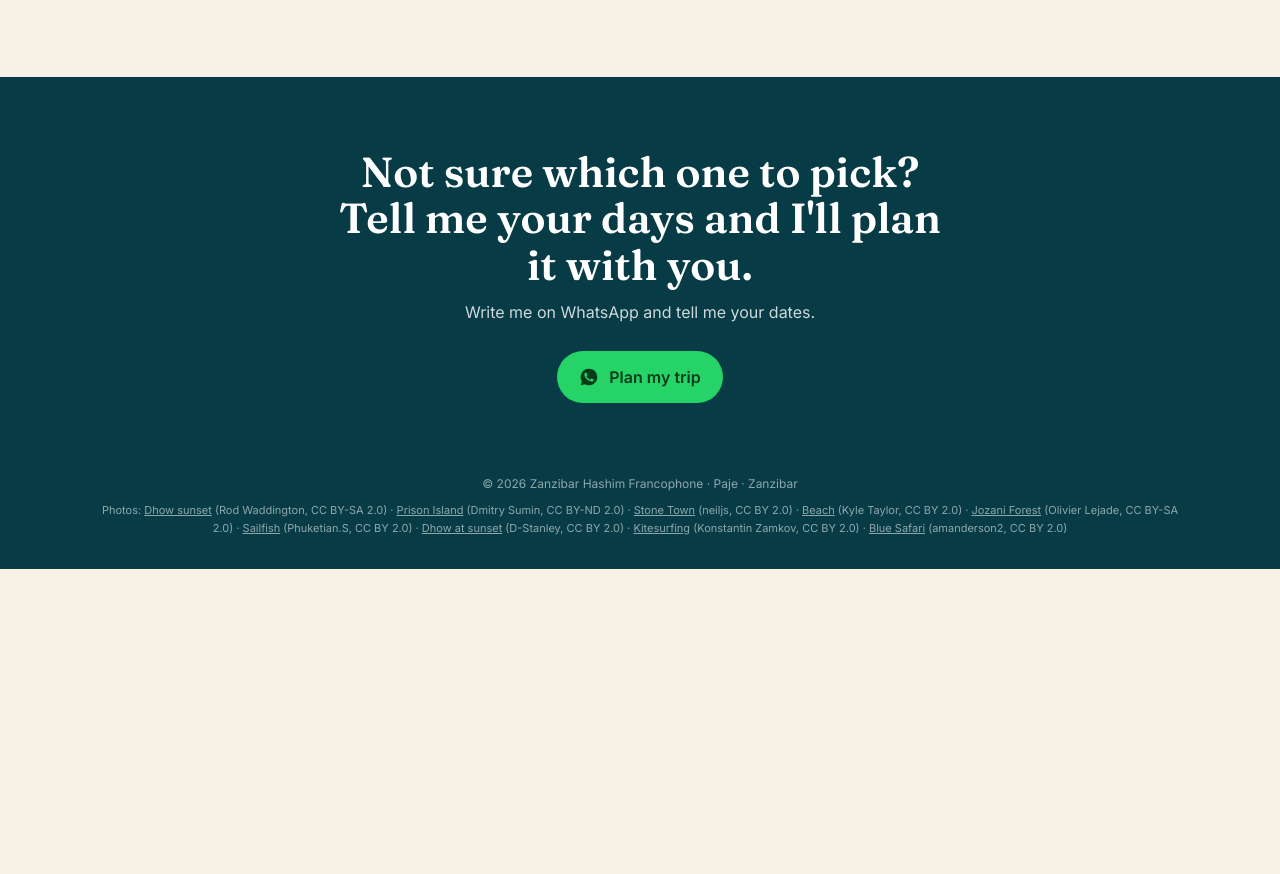
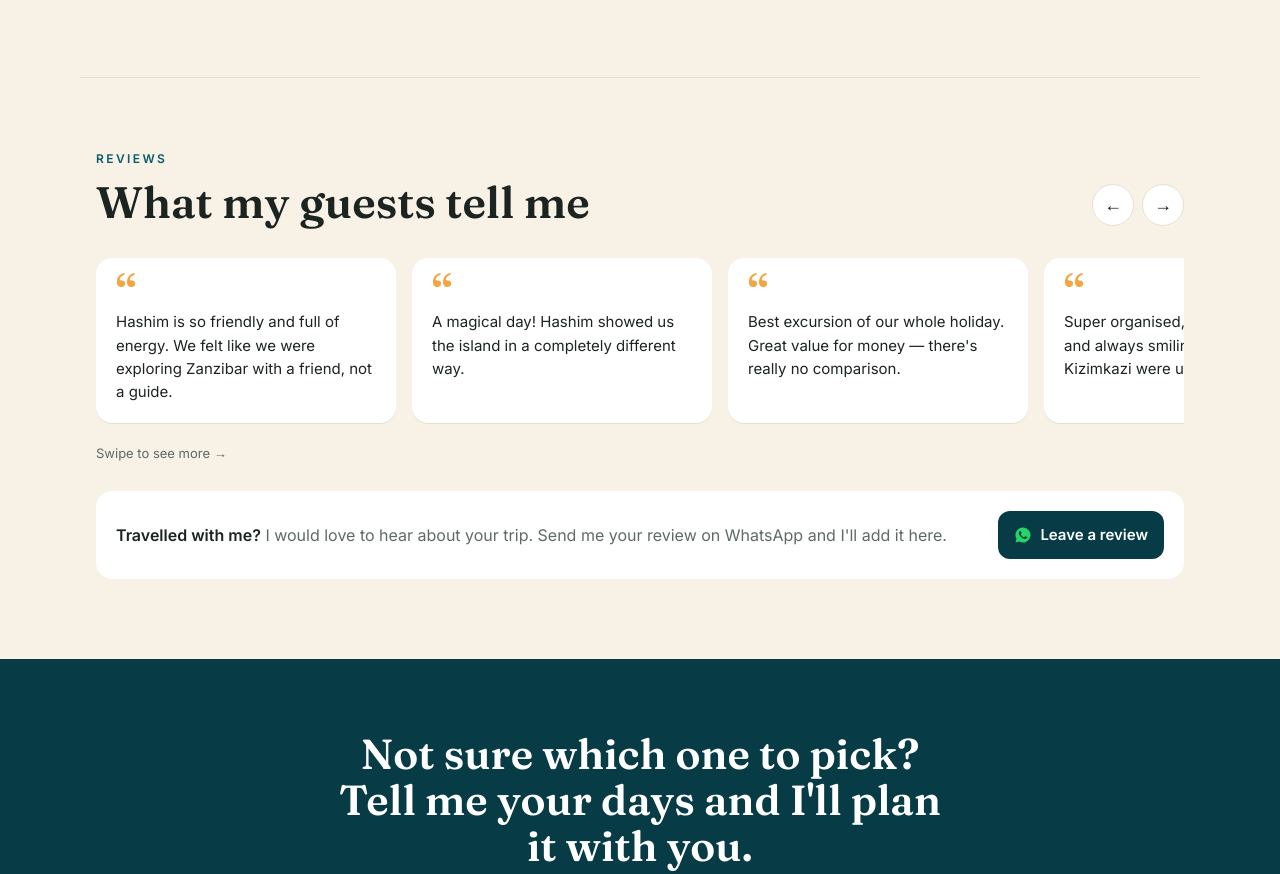
Before and after one commit to mussahashim57-boop/zanzibar-tours, a plain HTML site: page index.html in a window 1280 px wide. Shown: the part 3961-4835 px from the top of the page. Before the commit the page ends 4530 px from the top, so only its background shows below. Drawn offline with Linux system fonts and the light colour scheme.

Commit message:
Add guest reviews section (carousel) and Leave a review button

```diff
--- a/config.js
+++ b/config.js
@@ -84,6 +84,25 @@ window.ACTIVITIES = [
 ];
 
 // Créditos de fotos con licencia libre (se muestran al pie de la web)
+// Reseñas. Ahora: resumen de lo que dicen sus clientes, SIN nombres (reviewsShowNames = false).
+// Los nombres solo se activan cuando cada texto sea la reseña real de esa persona.
+window.reviewsAreSamples = false;
+// true = muestra nombres (SOLO con reseñas reales de cada cliente); false = tarjetas sin nombre
+window.reviewsShowNames = false;
+window.REVIEWS = [
+  { name: "Lukas",    text: "Hashim is so friendly and full of energy. We felt like we were exploring Zanzibar with a friend, not a guide." },
+  { name: "Camille",  text: "A magical day! Hashim showed us the island in a completely different way." },
+  { name: "Oliver",   text: "Best excursion of our whole holiday. Great value for money — there's really no comparison." },
+  { name: "Greta",    text: "Super organised, always on time and always smiling. The turtles in Kizimkazi were unforgettable." },
+  { name: "Étienne",  text: "Such a kind and passionate guide. We saw places we would never have found on our own." },
+  { name: "Harriet",  text: "Picked us up from our hotel in Paje and made the day so easy. Our kids loved him!" },
+  { name: "Matthias", text: "Very active and very knowledgeable. Stone Town with Hashim was a completely different experience." },
+  { name: "Ingrid",   text: "Friendly, relaxed and honest prices. We booked a second trip with him the next day." },
+  { name: "Mads",     text: "He made us discover the real Zanzibar. Fun, safe and amazing value." },
+  { name: "Freja",    text: "The sunset dhow trip was perfect. Hashim made us feel at home from the first minute." },
+  { name: "Sigurd",   text: "Incredible day on the Blue Safari. Highly recommend Hashim to anyone visiting Zanzibar." }
+];
+
 window.CREDITS = [
   { title: "Dhow sunset", author: "Rod Waddington", license: "CC BY-SA 2.0", url: "https://www.flickr.com/photos/64607715@N05/10164046475" },
   { title: "Prison Island", author: "Dmitry Sumin", license: "CC BY-ND 2.0", url: "https://www.flickr.com/photos/61051254@N00/5538791353" },
--- a/index.html
+++ b/index.html
@@ -65,6 +65,29 @@ img{display:block;max-width:100%}
 .ask{margin-top:6px;display:inline-flex;justify-content:center;align-items:center;gap:8px;background:var(--deep);color:#fff;text-decoration:none;font-weight:600;font-size:15px;padding:12px 16px;border-radius:12px}
 .ask svg{width:18px;height:18px;fill:var(--wa)}
 
+/* REVIEWS */
+.reviews{padding:72px 16px 80px;border-top:1px solid var(--line)}
+.reviews .top{display:flex;justify-content:space-between;align-items:flex-end;gap:16px;flex-wrap:wrap;margin-bottom:28px}
+.reviews h2{font-size:clamp(30px,4.5vw,44px);line-height:1.08;margin-top:10px}
+.score{display:flex;align-items:center;gap:10px;font-weight:600}
+.stars{color:var(--sun);letter-spacing:2px;font-size:18px}
+.sample{display:inline-block;background:#fff3cd;color:#7a5a00;border:1px dashed #d9b44a;font-size:12px;font-weight:600;padding:4px 10px;border-radius:999px;margin-top:10px}
+.rwrap{position:relative}
+.rgrid{display:flex;gap:16px;overflow-x:auto;scroll-snap-type:x mandatory;scroll-behavior:smooth;padding:4px 2px 14px;-webkit-overflow-scrolling:touch;scrollbar-width:thin}
+.rgrid .review{flex:0 0 min(300px,82%);scroll-snap-align:start}
+.rnav{display:flex;gap:8px}
+.rnav button{width:42px;height:42px;border-radius:50%;border:1px solid var(--line);background:#fff;font-size:18px;cursor:pointer;color:var(--ink)}
+.rnav button:hover{background:var(--sand)}
+.hint{font-size:13px;color:var(--muted);margin-top:6px}
+.review{background:#fff;border-radius:16px;padding:20px;display:flex;flex-direction:column;gap:10px;box-shadow:0 1px 0 var(--line)}
+.qm{font-family:Fraunces,serif;font-size:44px;line-height:.6;color:var(--sun);height:22px}
+.review p{font-size:15px;color:var(--ink);flex:1}
+.who{display:flex;align-items:center;gap:10px;font-weight:600;font-size:14px}
+.av{width:34px;height:34px;border-radius:50%;background:var(--sea);color:#fff;display:grid;place-items:center;font-family:Fraunces,serif}
+.leave{margin-top:28px;display:flex;flex-wrap:wrap;align-items:center;gap:14px;background:#fff;border-radius:16px;padding:20px}
+.leave p{flex:1;min-width:220px;color:var(--muted)}
+.leave .ask{margin:0}
+
 /* CLOSING */
 .closing{background:var(--deep);color:#fff;text-align:center;padding:72px 0}
 .closing h2{font-size:clamp(28px,4.5vw,42px);line-height:1.1;max-width:640px;margin:0 auto}
@@ -119,6 +142,19 @@ footer a{color:inherit}
   <div class="grid" id="grid"></div>
 </section>
 
+<section class="wrap reviews" id="reviews">
+  <div class="top">
+    <div><div class="kicker">Reviews</div><h2 class="serif">What my guests say</h2><div id="sampleTag"></div></div>
+    <div style="display:flex;flex-direction:column;align-items:flex-end;gap:10px"><div class="score"><span class="stars">★★★★★</span><span id="rcount"></span></div><div class="rnav"><button type="button" id="rprev" aria-label="Previous reviews">←</button><button type="button" id="rnext" aria-label="Next reviews">→</button></div></div>
+  </div>
+  <div class="rgrid" id="rgrid"></div>
+  <div class="hint">Swipe to see more →</div>
+  <div class="leave">
+    <p><strong style="color:var(--ink)">Travelled with me?</strong> I would love to hear about your trip. Send me your review on WhatsApp and I'll add it here.</p>
+    <a class="ask" id="leaveReview" target="_blank" rel="noopener"><svg><use href="#wa"/></svg>Leave a review</a>
+  </div>
+</section>
+
 <section class="closing">
   <div class="wrap">
     <h2 class="serif">Not sure which one to pick? Tell me your days and I'll plan it with you.</h2>
@@ -166,6 +202,20 @@ $('grid').innerHTML = A.map(a => `
     </div>
   </article>`).join('');
 
+const R = window.REVIEWS || [];
+const showNames = window.reviewsShowNames !== false;
+if (R.length) {
+  $('rgrid').innerHTML = R.map(r => `<article class="review">${showNames ? '<span class="stars">★★★★★</span>' : '<span class="qm">“</span>'}<p>${showNames ? '“' + esc(r.text) + '”' : esc(r.text)}</p>` +
+    (showNames ? `<div class="who"><span class="av">${esc(r.name[0])}</span>${esc(r.name)}</div>` : '') + `</article>`).join('');
+  $('rcount').textContent = showNames ? `${R.length} happy guests` : 'What guests tell me';
+  if (!showNames) { document.querySelector('#reviews h2').textContent = 'What my guests tell me'; document.querySelector('#reviews .score').remove(); }
+  if (window.reviewsAreSamples) $('sampleTag').innerHTML = '<span class="sample">PROTOTYPE · sample texts, replace with real guest words</span>';
+  const step = () => $('rgrid').clientWidth * 0.85;
+  $('rprev').onclick = () => $('rgrid').scrollBy({left: -step()});
+  $('rnext').onclick = () => $('rgrid').scrollBy({left: step()});
+} else { $('reviews').remove(); }
+$('leaveReview').href = wa(`Hi ${hi}! Here is my review of my trip with you: `);
+
 $('foot').innerHTML = `© ${new Date().getFullYear()} ${esc(G.brand)} · ${esc(G.location)}` +
   (G.instagram ? ` · <a href="https://instagram.com/${esc(G.instagram)}" target="_blank" rel="noopener">Instagram</a>` : '');
 if (C.length) $('credits').innerHTML = 'Photos: ' + C.map(c => `<a href="${esc(c.url)}" target="_blank" rel="noopener">${esc(c.title)}</a> (${esc(c.author)}, ${esc(c.license)})`).join(' · ');
```
